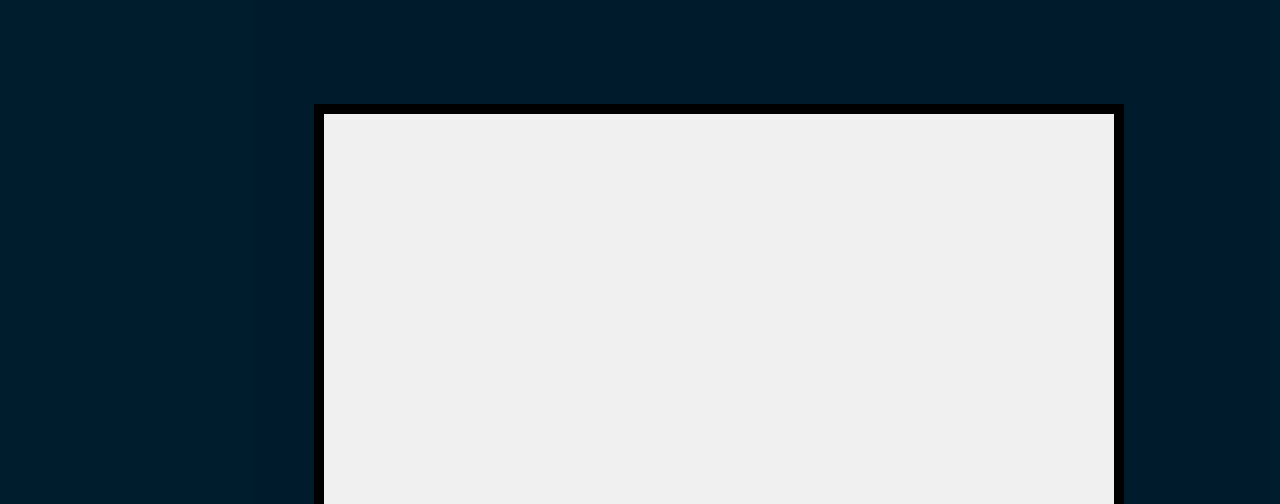
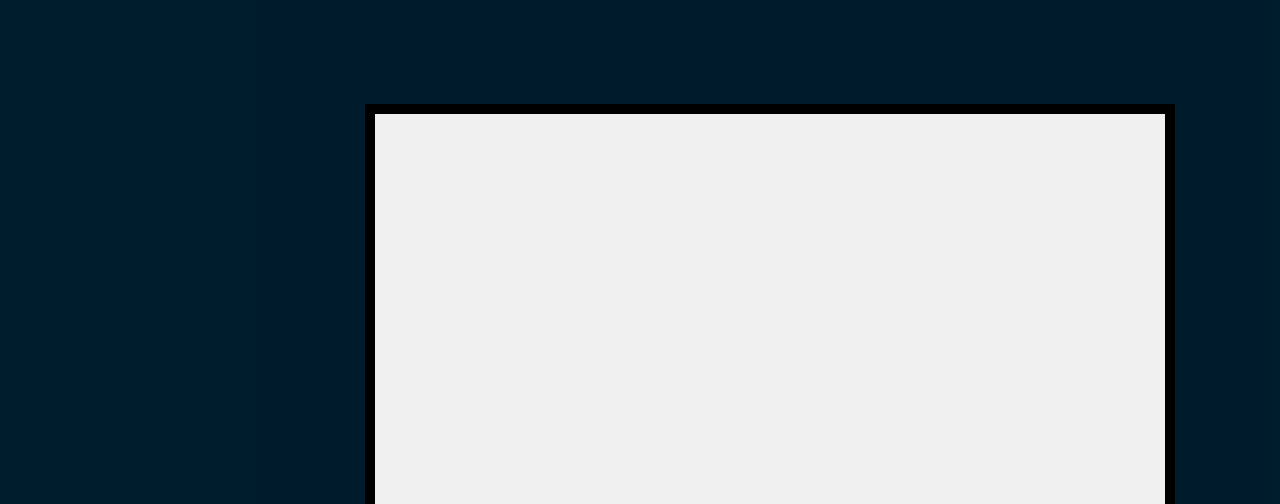
Before and after one commit to nikthom/nikthom.github.io, a plain HTML site: page workpage.html in a window 1280 px wide. Shown: the part 296-800 px from the top of the page. Drawn offline with Linux system fonts and the light colour scheme.

Commit message:
fixed resume for real

```diff
--- a/workpage.html
+++ b/workpage.html
@@ -85,7 +85,7 @@
         width:790px;
         height:1070px;
         top: 50%;
-        left: 24.5%;
+        left: 28.5%;
         background-color:rgba(240,240,240,1);
         border-color: black;
         border-style: solid;
```
